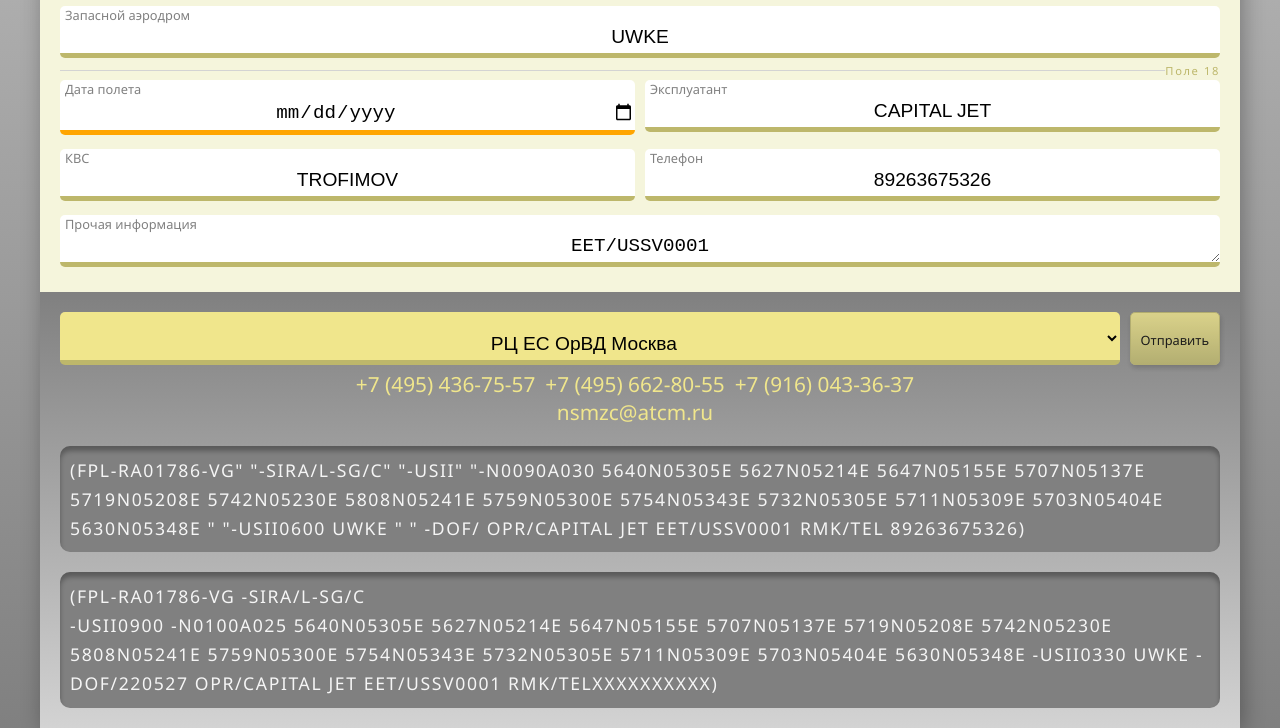
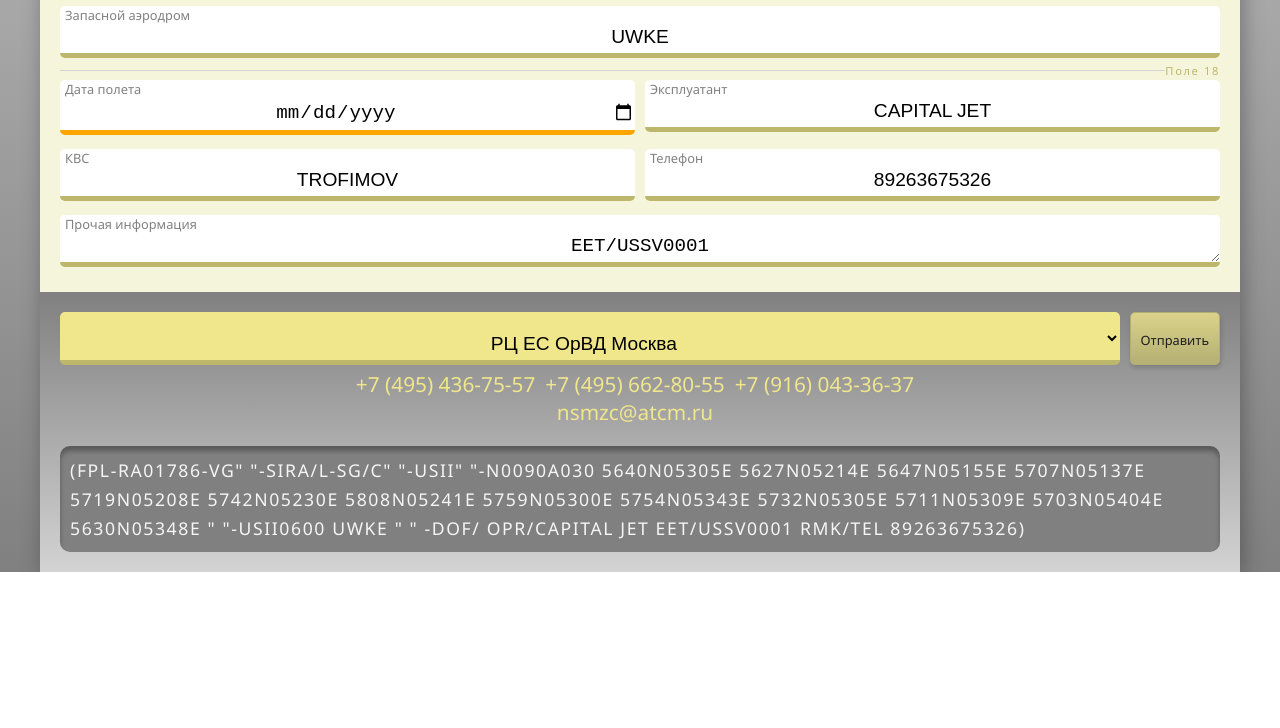
Before and after one commit to andrey-trofimov/fpl, a plain HTML site: page index.html in a window 1280 px wide. Shown: the part 619-1347 px from the top of the page. After the commit the page ends 1191 px from the top, so only its background shows below. Drawn offline with Linux system fonts and the light colour scheme.

Commit message:
fix html

```diff
--- a/index.html
+++ b/index.html
@@ -245,12 +245,12 @@ EET/USSV0001</textarea
 
         <div id="final-fpl"></div>
 
-        <div id="example">
+        <!-- <div id="example">
           (FPL-RA01786-VG -SIRA/L-SG/C <br />-USII0900 -N0100A025 5640N05305E 5627N05214E
           5647N05155E 5707N05137E 5719N05208E 5742N05230E 5808N05241E 5759N05300E 5754N05343E
           5732N05305E 5711N05309E 5703N05404E 5630N05348E -USII0330 UWKE -DOF/220527 OPR/CAPITAL JET
           EET/USSV0001 RMK/TELXXXXXXXXXX)
-        </div>
+        </div> -->
       </div>
     </main>
   </body>
```
